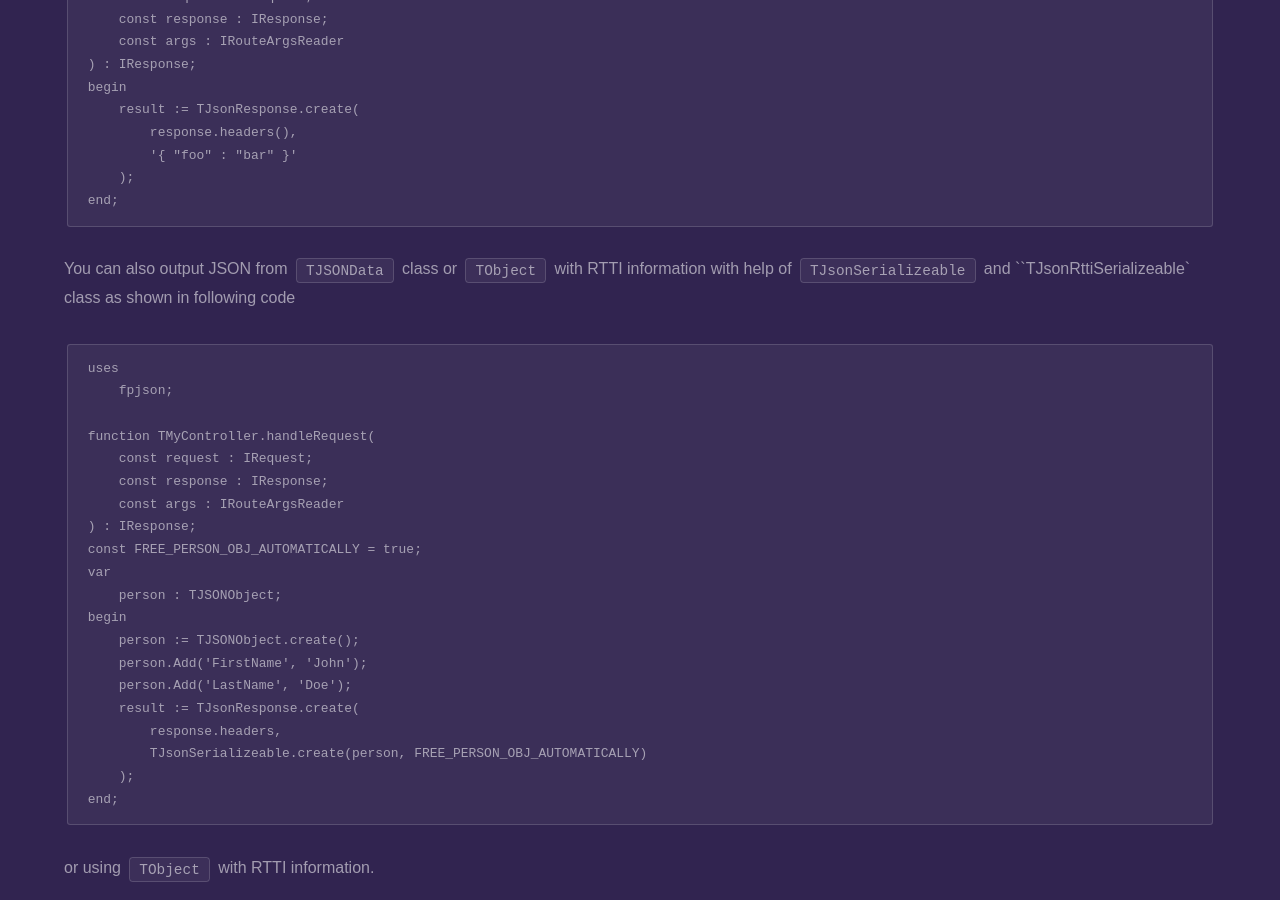
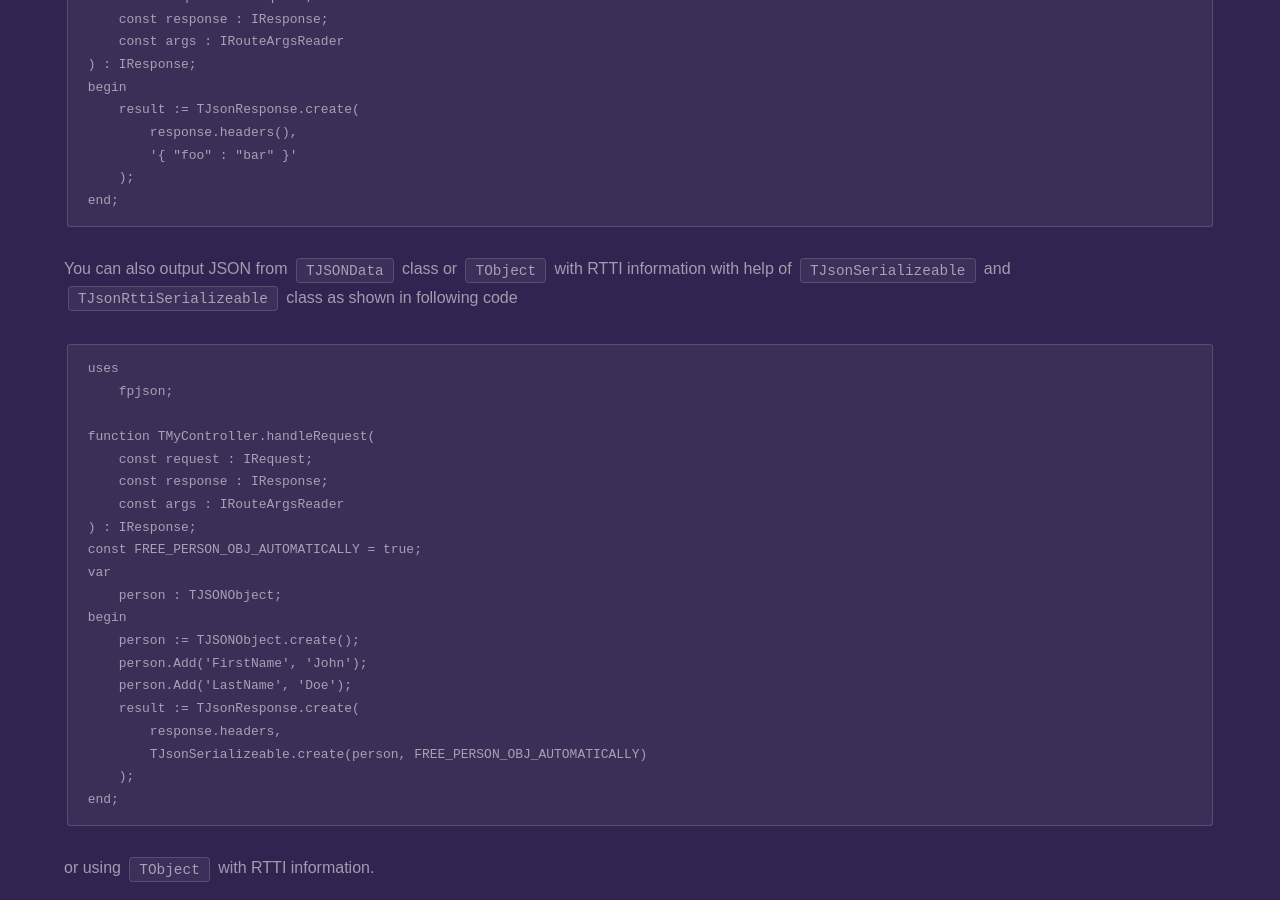
Before and after one commit to fanoframework/fanoframework.github.io, a Jekyll site: the page built from working-with-response/index.md, in a window 1280 px wide and 900 px high, scrolled down 4166 px. Built offline with Jekyll 4.4.1, drawn with Linux system fonts in a browser that asks for light colours; our own code applies the rules of GitHub Pages for plain Markdown files.

Commit message:
fix formatting

````diff
--- a/working-with-response/index.md
+++ b/working-with-response/index.md
@@ -173,7 +173,7 @@ begin
     );
 end;
 ```
-You can also output JSON from `TJSONData` class or `TObject` with RTTI information with help of `TJsonSerializeable` and ``TJsonRttiSerializeable` class as shown in following code
+You can also output JSON from `TJSONData` class or `TObject` with RTTI information with help of `TJsonSerializeable` and `TJsonRttiSerializeable` class as shown in following code
 
 ```
 uses
````
